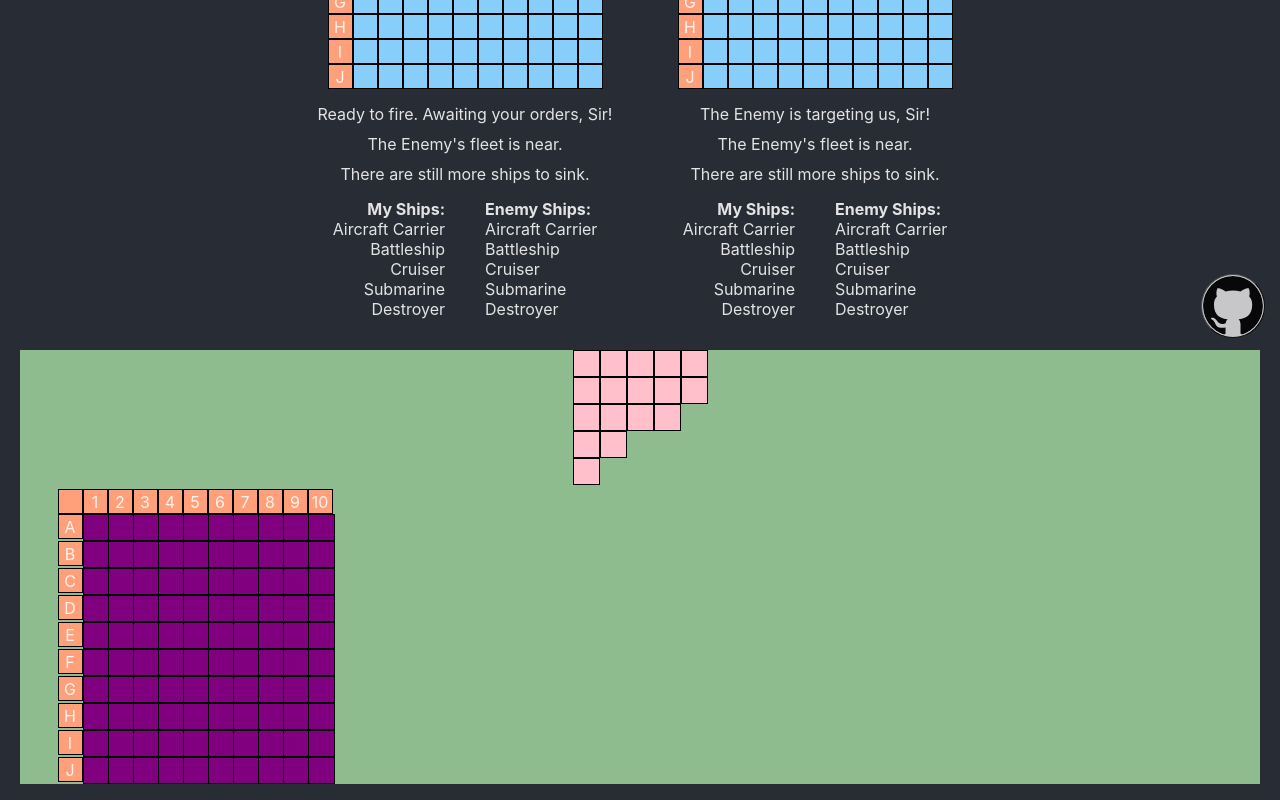
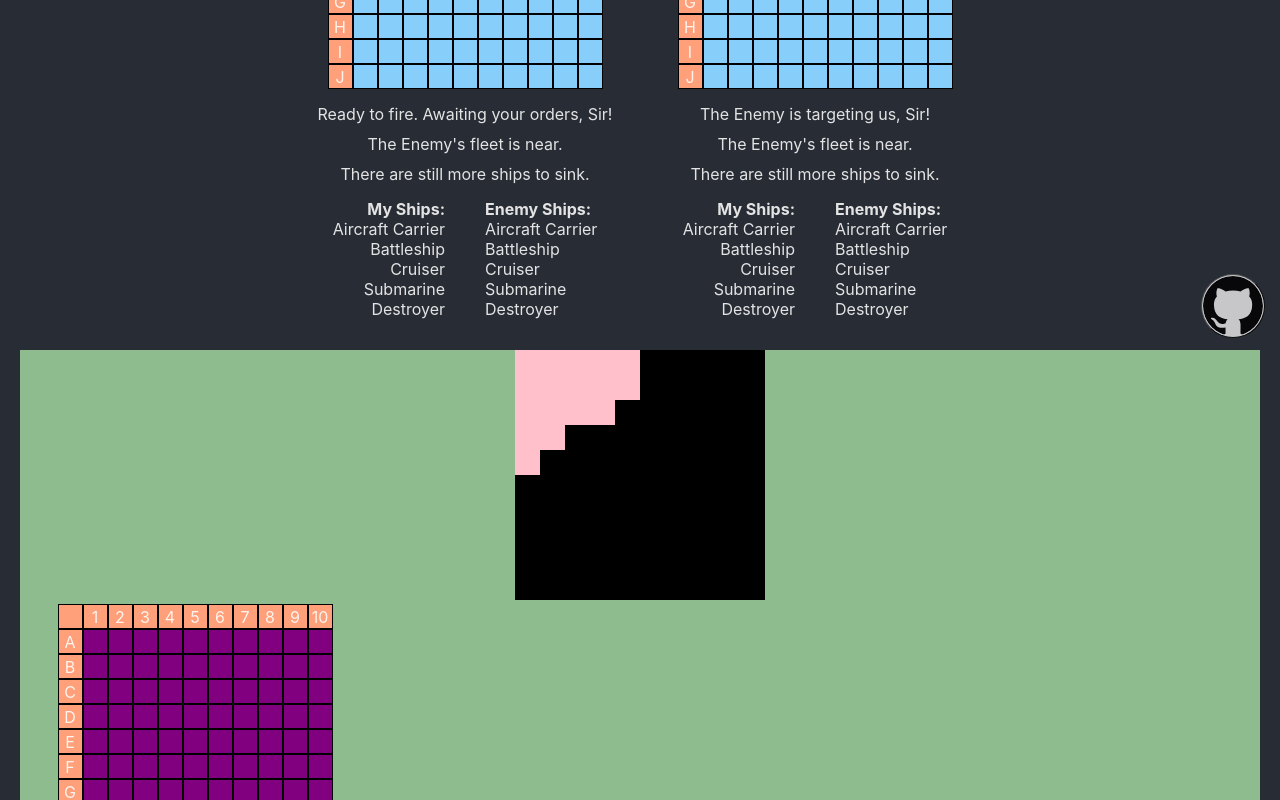
Before and after one commit to thomHayner/battleship-mini-app, a React (Create React App) app: page / in a window 1280 px wide. Shown: the part 446-1246 px from the top of the page. Built offline with nearby package versions, Linux system fonts and the light colour scheme.

Commit message:
code: move css classes for Square to separate file

```diff
--- a/src/Components/Elements/square.css
+++ b/src/Components/Elements/square.css
@@ -10,9 +10,9 @@
 }
 
 .placement-square-fill {
-  height: 21px;
-  width: 21px;
-  border: solid 1px black;
+  height: 25px;
+  width: 25px;
+  border: solid 0px black;
   background-color: pink;
 }
 
@@ -43,3 +43,10 @@
   border: solid 1px black;
   background-color: lightskyblue;
 }
+
+.placement-square-draggable {
+  height: 25px;
+  width: 25px;
+  border: solid 1px black;
+  background-color: yellowgreen;
+}
--- a/src/Components/piecePicker.css
+++ b/src/Components/piecePicker.css
@@ -36,25 +36,7 @@
 
 .outer-drop-zone {
   display: inline-flex;
+  width: 250px;
+  height: 250px;
+  background-color: black;
 }
-
-.placement-square-empty {
-  height: 25px;
-  width: 25px;
-  border: solid 1px black;
-  background-color: purple;
-}
-
-.placement-square-fill {
-  height: 25px;
-  width: 25px;
-  border: solid 1px black;
-  background-color: pink;
-}
-
-.placement-square-draggable {
-  height: 25px;
-  width: 25px;
-  border: solid 1px black;
-  background-color: yellowgreen;
-}
```
